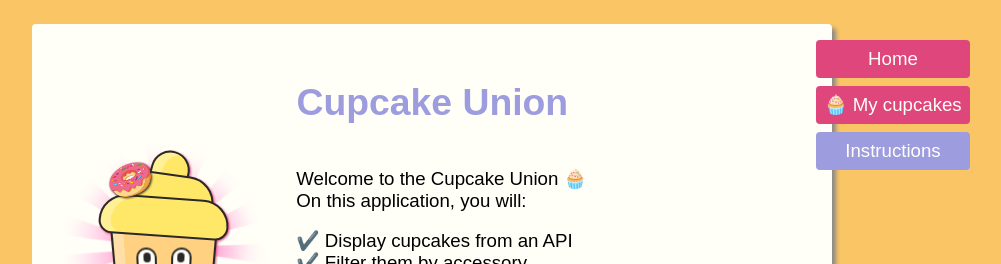
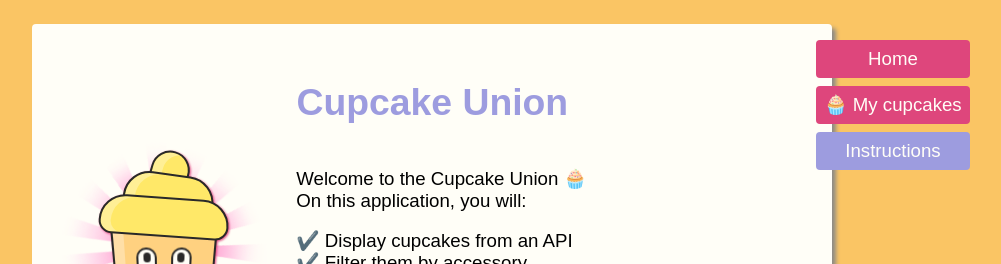
Before and after one commit to WildCodeSchool-2024-02/JS-RemoteFR-Gridception-checkpoint-2, a React (Vite) app in the folder client/: page / in a window 1280 px wide. Shown: the top 264 px of the page, without its empty margins (139-1140 px from the left). Built offline with nearby package versions, Linux system fonts and the light colour scheme.

Commit message:
First Step - Add accessory because i have forgot

```diff
--- a/client/src/components/Cupcake.jsx
+++ b/client/src/components/Cupcake.jsx
@@ -2,11 +2,11 @@ import PropTypes from "prop-types";
 
 import "./Cupcake.css";
 
-function Cupcake({ data, cream1, cream2, cream3 }) {
+function Cupcake({ data, cream1, cream2, cream3, accessory }) {
   return (
     <div className="cupcake-container">
       <div className="cupcake">
-        <div className={`accessory ${data.accessory}`} />
+        <div className={`accessory ${accessory}`} />
         <div className="cream">
           <div
             className="cream-1"
@@ -56,6 +56,7 @@ Cupcake.propTypes = {
   cream1: PropTypes.string.isRequired,
   cream2: PropTypes.string.isRequired,
   cream3: PropTypes.string.isRequired,
+  accessory: PropTypes.string.isRequired,
 };
 
 
--- a/client/src/pages/CupcakeList.jsx
+++ b/client/src/pages/CupcakeList.jsx
@@ -91,6 +91,7 @@ function CupcakeList() {
                 cream1={cupcake.color1}
                 cream2={cupcake.color2}
                 cream3={cupcake.color3}
+                accessory={cupcake.accessory}
               />
             </div>
           ))}
```
